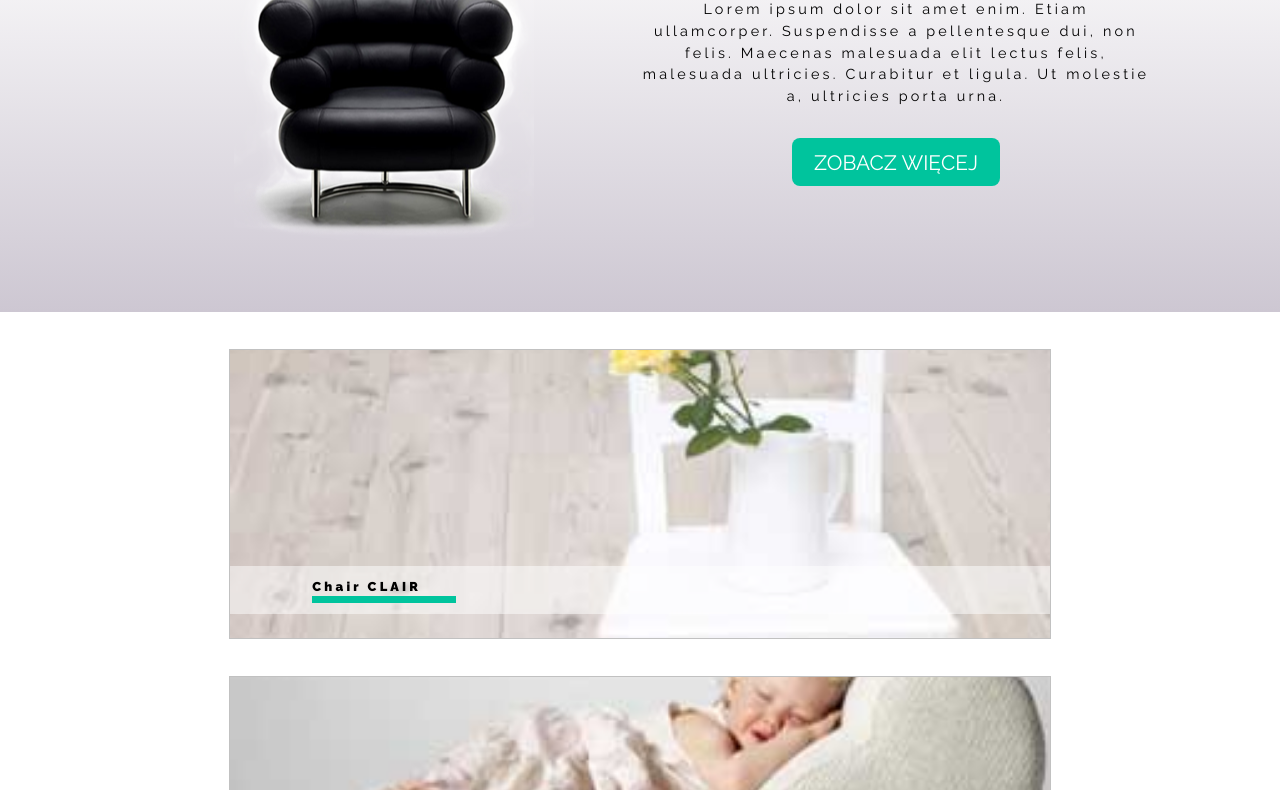
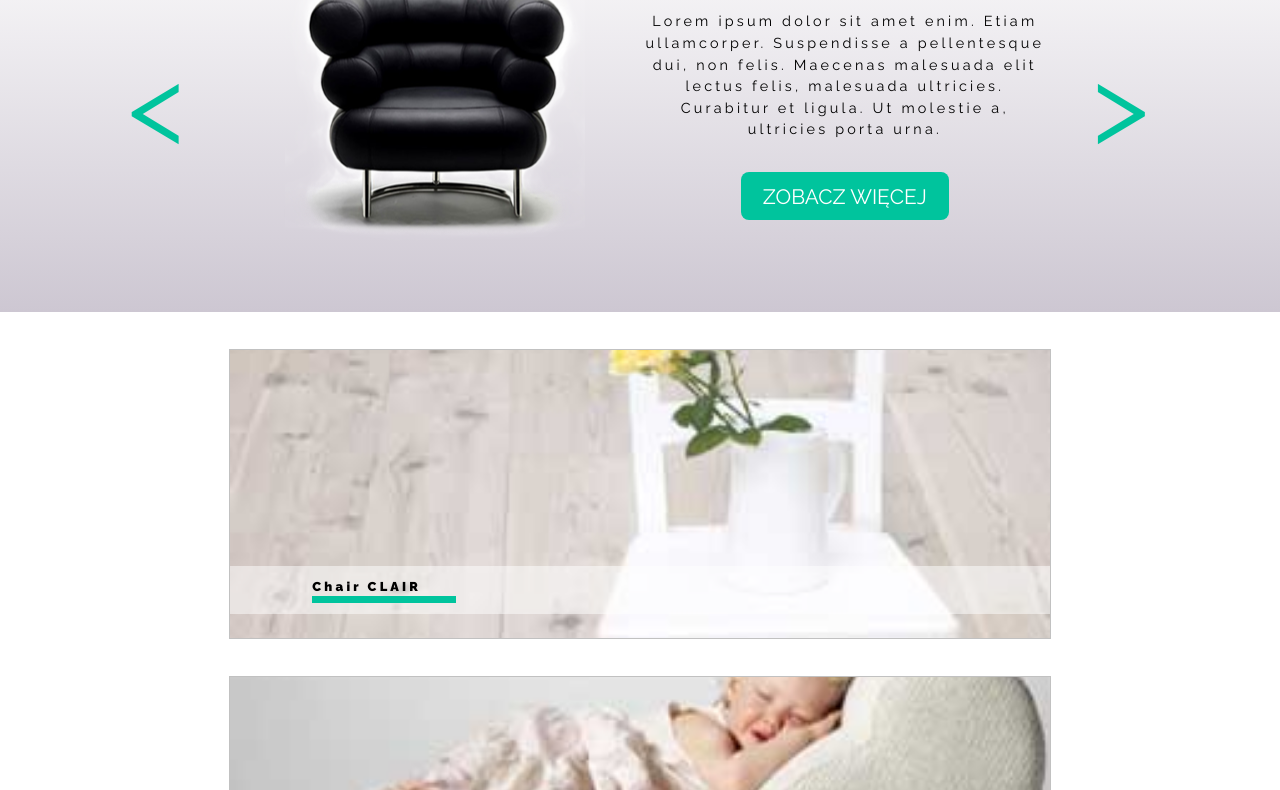
Before and after one commit to jezyk2796/newSitOnChair, a website: page src/index.html in a window 1280 px wide. Shown: the part 152-942 px from the top of the page. Drawn offline with Linux system fonts and the light colour scheme.

Commit message:
showcase desktop version

```diff
--- a/src/index.html
+++ b/src/index.html
@@ -25,8 +25,11 @@
 
     <section id="showcase">
         <div class="container">
-            <div class="arrow left">
-                &lt;
+            <div class="arrow-box">
+                <div class="arrow left">
+                    &lt;
+
+                </div>
             </div>
             <div class="main-img"></div>
             <div class="main-description">
@@ -36,8 +39,11 @@
                 </p>
                 <button type="button" class="seeMore-btn">zobacz więcej</button>
             </div>
-            <div class="arrow right">
-                &gt;
+            <div class="arrow-box">
+                <div class="arrow right">
+                    &gt;
+
+                </div>
             </div>
         </div>
     </section>
--- a/src/scss/partials/_base.scss
+++ b/src/scss/partials/_base.scss
@@ -7,7 +7,7 @@ body {
 
 .container {
     width: 80%;
-    // max-width: ;
+    max-width: 1600px;
     margin: 0 auto;
 }
 
--- a/src/scss/partials/_slider.scss
+++ b/src/scss/partials/_slider.scss
@@ -2,7 +2,7 @@
     width: 100%;
     @include gradient;
 
-    .arrow {
+    .arrow-box {
         display: none;
     }
 
@@ -62,4 +62,45 @@
         }
 
     }
+
+    @media (min-width: 1024px) {
+        .container {
+
+
+            .arrow-box {
+                display: block;
+                width: 10%;
+                display: flex;
+                align-items: center;
+
+
+                .arrow {
+                    width: 100%;
+                    font-size: 7rem;
+                    color: $main-green;
+                }
+
+                .left {
+                    text-align: left;
+                }
+
+                .right {
+                    text-align: right;
+                }
+            }
+
+
+
+            .main-img {
+                width: 40%;
+            }
+            .main-description {
+                width: 40%;
+
+                h2 {
+                    font-size: 1.9rem;
+                }
+            }
+        }
+    }
 }
```
Also changed, not shown: src/css/style.css.
